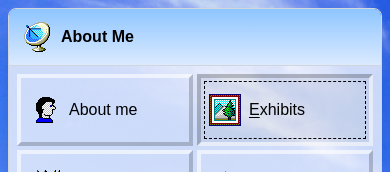
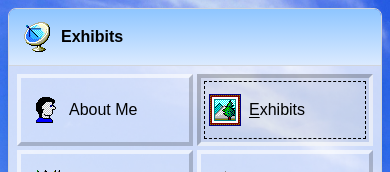
Before and after one commit to erinbaralph-svg/erinbaralph.github.io, a Next.js app: page /exhibits in a window 390 px wide. Shown: the top 172 px of the page. Built offline with nearby package versions, Linux system fonts and the light colour scheme.

Commit message:
update mobile and metadata

```diff
--- a/app/Navbar.tsx
+++ b/app/Navbar.tsx
@@ -7,7 +7,7 @@ export function Navbar({ currentPageHref }: { currentPageHref: string }) {
   const availablePages: { href: string; name: string; icon: string }[] = [
     {
       href: "/index",
-      name: "About me",
+      name: "About Me",
       icon: "about.png",
     },
     {
@@ -43,6 +43,21 @@ export function Navbar({ currentPageHref }: { currentPageHref: string }) {
   ] as const;
 
   return (
+    <>
+      <div className="bg-gradient-to-b from-blue-300 to-blue-100 flex items-center gap-2 px-3 py-3 font-bold border-b border-gray-300 border-opacity-7">
+        <Image
+          src="/img/dish.png"
+          alt="Satellite dish icon"
+          width={32}
+          height={32}
+          className="w-8 h-8 pixelated"
+        />
+        <p>
+          {availablePages.find((page) => currentPageHref === page.href)?.name ??
+            "404"}
+        </p>
+      </div>
+
       <div className="grid grid-cols-2 sm:flex gap-1 p-2 sm:p-4 bg-white/75">
         {availablePages.map((page) => {
           const isActive = currentPageHref === page.href;
@@ -86,5 +101,6 @@ export function Navbar({ currentPageHref }: { currentPageHref: string }) {
           );
         })}
       </div>
+    </>
   );
 }
--- a/app/certifications/page.tsx
+++ b/app/certifications/page.tsx
@@ -1,7 +1,10 @@
-"use client";
-
+import { Metadata } from "next";
 import { Navbar } from "../Navbar";
 import { Badge, type BadgeData } from "@/components/Badge";
+
+export const metadata: Metadata = {
+  title: "Certifications - Erin Ralph",
+};
 
 const certifications: BadgeData[] = [
   {
@@ -39,7 +42,7 @@ export default function CertificationsPage() {
         <h1 className="text-yellow-100 text-2xl p-4 bg-[#BD9101]">
           Certifications
         </h1>
-        <div className="mx-auto sm:mt-6 mb-16 grid grid-cols-1 sm:grid-cols-2 justify-items-center items-start p-4 gap-4 w-fit">
+        <div className="mx-auto md:mt-6 mb-16 grid grid-cols-1 md:grid-cols-2 justify-items-center items-start p-4 gap-4 w-fit">
           {certifications.map((e, index) => (
             <Badge key={index} {...e} />
           ))}
--- a/app/exhibits/page.tsx
+++ b/app/exhibits/page.tsx
@@ -1,7 +1,10 @@
-"use client";
-
+import { Metadata } from "next";
 import { Navbar } from "../Navbar";
 import { Showcase, type ShowcaseData } from "@/components/Showcase";
+
+export const metadata: Metadata = {
+  title: "Exhibits - Erin Ralph",
+};
 
 const exhibits: ShowcaseData[] = [
   {
@@ -63,7 +66,7 @@ const exhibits: ShowcaseData[] = [
   },
 ];
 
-export default function ExhibitsPage() {
+export default async function ExhibitsPage() {
   return (
     <>
       <Navbar currentPageHref="/exhibits" />
--- a/app/layout.tsx
+++ b/app/layout.tsx
@@ -1,5 +1,4 @@
 import type { Metadata } from "next";
-import Image from "next/image";
 import "./globals.css";
 
 export const metadata: Metadata = {
@@ -17,17 +16,6 @@ export default function RootLayout({
       <body className="bg-[url(/img/wallpaper.jpg)] bg-cover bg-no-repeat bg-fit bg-fixed flex justify-center overflow-y-auto">
         <div className="w-full flex justify-center h-fit">
           <div className="rounded-lg border border-gray-300 shadow-lg flex flex-col w-full m-2 sm:m-8 overflow-hidden">
-            <div className="bg-gradient-to-b from-blue-300 to-blue-100 flex items-center gap-2 px-3 py-3 font-bold border-b border-gray-300 border-opacity-7">
-              <Image
-                src="/img/dish.png"
-                alt="Satellite dish icon"
-                width={32}
-                height={32}
-                className="w-8 h-8 pixelated"
-              />
-              <p>About Me</p>
-            </div>
-
             {children}
           </div>
         </div>
--- a/app/not-found.tsx
+++ b/app/not-found.tsx
@@ -1,4 +1,9 @@
+import { Metadata } from "next";
 import Link from "next/link";
+
+export const metadata: Metadata = {
+  title: "404: Not found",
+};
 
 export default function NotFound() {
   return (
--- a/app/page.tsx
+++ b/app/page.tsx
@@ -3,7 +3,7 @@ import { Metadata } from "next";
 import { Navbar } from "./Navbar";
 
 export const metadata: Metadata = {
-  title: "About - Erin Ralph",
+  title: "About Me - Erin Ralph",
 };
 
 export default function AboutPage() {
@@ -13,7 +13,7 @@ export default function AboutPage() {
 
       <main className="bg-[#410142] flex flex-col flex-grow">
         <h1 className="text-yellow-100 text-2xl p-4">Get To Know Me!</h1>
-        <div className="flex flex-col sm:flex-row items-center min-h-fit gap-4 p-4 bg-[#D5D1C8]">
+        <div className="flex flex-col md:flex-row items-center min-h-fit gap-4 p-4 bg-[#D5D1C8]">
           <div className="w-full text-lg h-fit flex flex-col gap-1 items-center max-w-[50ch]">
             <div className="bg-white px-2 py-1 flex flex-col gap-4 border-1 border-black/30">
               <p>
@@ -39,7 +39,7 @@ export default function AboutPage() {
             </div>
           </div>
           <div className="w-full h-full bg-white p-4 gap-3 flex flex-col items-center justify-center border-1 border-black/30">
-            <div className="w-full h-42 sm:h-full relative">
+            <div className="w-full h-54 md:h-full relative">
               <Image
                 src="/img/about/erin.webp"
                 alt="Picture of Erin working the needlework booth at the Lynde House Museum's Annual History In The Park."
--- a/app/programming/page.tsx
+++ b/app/programming/page.tsx
@@ -1,8 +1,11 @@
-"use client";
-
 import { Navbar } from "../Navbar";
 import { Showcase, type ShowcaseData } from "@/components/Showcase";
 import NotFound from "../not-found";
+import { Metadata } from "next";
+
+export const metadata: Metadata = {
+  title: "Programming - Erin Ralph",
+};
 
 const programming: ShowcaseData[] = [];
 
--- a/app/projects/page.tsx
+++ b/app/projects/page.tsx
@@ -1,8 +1,11 @@
-"use client";
-
 import { Navbar } from "../Navbar";
 import { Showcase, type ShowcaseData } from "@/components/Showcase";
 import NotFound from "../not-found";
+import { Metadata } from "next";
+
+export const metadata: Metadata = {
+  title: "Projects - Erin Ralph",
+};
 
 const projects: ShowcaseData[] = [];
 
--- a/app/resume/page.tsx
+++ b/app/resume/page.tsx
@@ -1,6 +1,11 @@
 import Link from "next/link";
 import { Navbar } from "../Navbar";
 import Image from "next/image";
+import { Metadata } from "next";
+
+export const metadata: Metadata = {
+  title: "Resume - Erin Ralph",
+};
 
 export default function ResumePage() {
   return (
--- a/app/skills/page.tsx
+++ b/app/skills/page.tsx
@@ -1,8 +1,11 @@
-"use client";
-
 import { Navbar } from "../Navbar";
 import { Badge, type BadgeData } from "@/components/Badge";
 import NotFound from "../not-found";
+import { Metadata } from "next";
+
+export const metadata: Metadata = {
+  title: "Skills - Erin Ralph",
+};
 
 const skills: BadgeData[] = [];
 
--- a/components/Showcase.tsx
+++ b/components/Showcase.tsx
@@ -1,3 +1,5 @@
+"use client"
+
 import clsx from "clsx";
 import Image from "next/image";
 import { useState } from "react";
@@ -35,7 +37,7 @@ export function Showcase({
       >
         {title}
       </h1>
-      <div className="m-4 flex flex-col sm:flex-row gap-4">
+      <div className="m-4 flex flex-col md:flex-row gap-4">
         <div className="w-full flex flex-col gap-1">
           <div className="flex gap-1">
             <div className="w-full">
@@ -58,7 +60,7 @@ export function Showcase({
             ))}
           </div>
         </div>
-        <div className="w-full sm:w-4/5">
+        <div className="w-full md:w-4/5">
           <ImageCarousel images={images} />
         </div>
       </div>
@@ -73,10 +75,10 @@ function ImageCarousel({ images }: { images: ImageData[] }) {
   if (!currentImage) return <p>An error occurred</p>;
 
   return (
-    <div className="relative flex flex-col sm:flex-row w-full h-full gap-1">
+    <div className="relative flex flex-col md:flex-row w-full h-full gap-1">
       <div className="flex flex-col w-full h-full gap-1">
         <div className="bg-white w-full h-full border-1 border-black/30 p-4 flex flex-col gap-3">
-          <div className="relative w-full h-96 sm:h-full">
+          <div className="relative w-full h-96 md:h-full">
             <Image
               src={currentImageSrc}
               alt={
@@ -100,8 +102,8 @@ function ImageCarousel({ images }: { images: ImageData[] }) {
         className={clsx(
           "p-4 bg-white min-w-fit border-1 border-black/30",
           images.length <= 4
-            ? "flex justify-center sm:justify-start sm:flex-col gap-2 h-fit"
-            : "grid grid-cols-3 sm:grid-cols-2 justify-items-center sm:justify-items-start h-fit gap-2"
+            ? "flex justify-center md:justify-start md:flex-col gap-2 h-fit"
+            : "grid grid-cols-3 md:grid-cols-2 justify-items-center md:justify-items-start h-fit gap-2"
         )}
       >
         {images.map((img) => (
```
Lines whose indentation alone changed are shown as unchanged.
